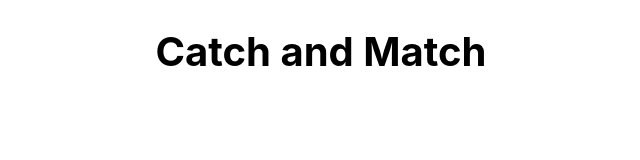
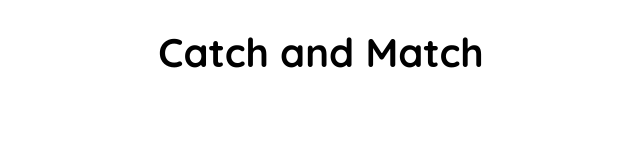
Before and after one commit to MhmtMutlu/redux-memory-game, a React (Create React App) app: page / in a window 1280 px wide. Shown: the top 160 px of the page, without its empty margins (319-959 px from the left). Built offline with nearby package versions, Linux system fonts and the light colour scheme.

Commit message:
UI: Font family was changed.

```diff
--- a/public/index.html
+++ b/public/index.html
@@ -9,6 +9,9 @@
       name="description"
       content="Web site created using create-react-app"
     />
+    <link rel="preconnect" href="https://fonts.googleapis.com">
+    <link rel="preconnect" href="https://fonts.gstatic.com" crossorigin>
+    <link href="https://fonts.googleapis.com/css2?family=Quicksand:wght@300;400;500;600;700&display=swap" rel="stylesheet">
     <link rel="apple-touch-icon" href="%PUBLIC_URL%/logo192.png" />
     <!--
       manifest.json provides metadata used when your web app is installed on a
--- a/src/index.css
+++ b/src/index.css
@@ -1,13 +1,6 @@
 body {
   margin: 0;
-  font-family: -apple-system, BlinkMacSystemFont, 'Segoe UI', 'Roboto', 'Oxygen',
-    'Ubuntu', 'Cantarell', 'Fira Sans', 'Droid Sans', 'Helvetica Neue',
-    sans-serif;
+  font-family: 'Quicksand', sans-serif;
   -webkit-font-smoothing: antialiased;
   -moz-osx-font-smoothing: grayscale;
 }
-
-code {
-  font-family: source-code-pro, Menlo, Monaco, Consolas, 'Courier New',
-    monospace;
-}
```
